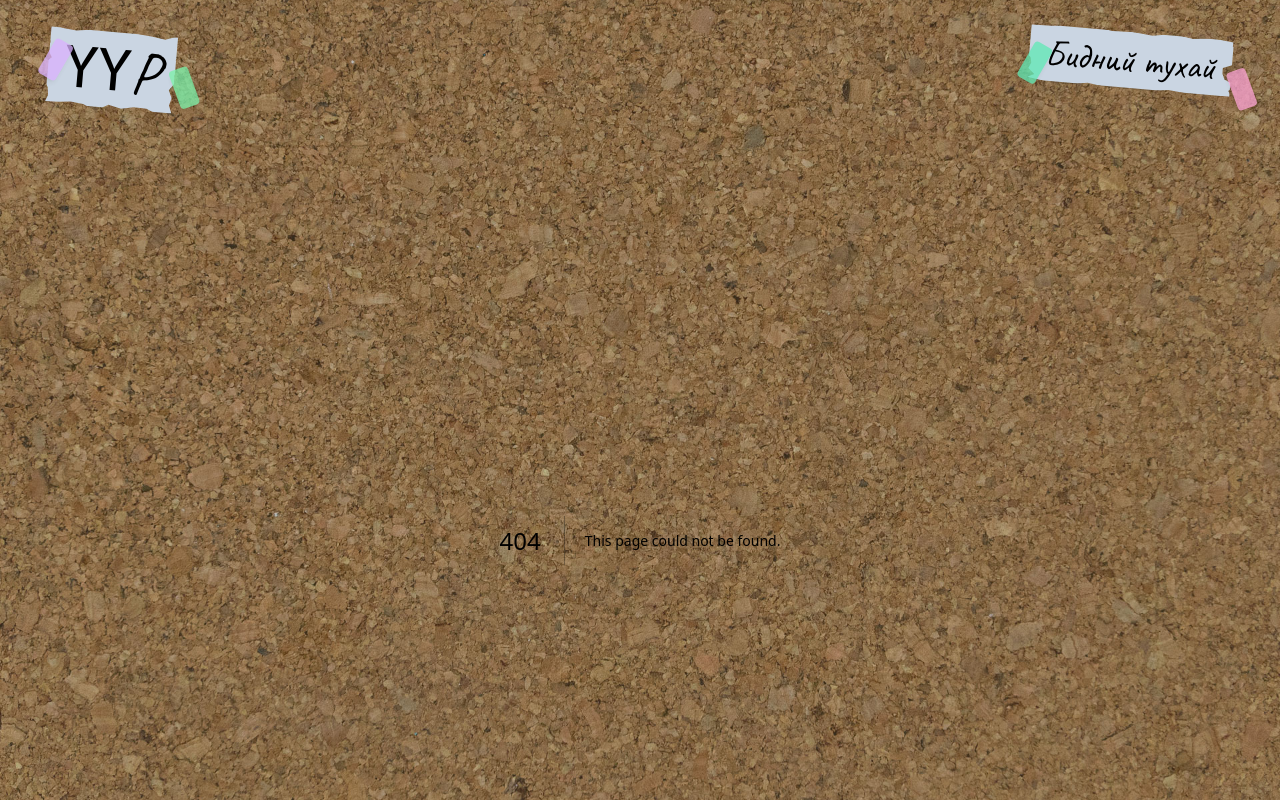
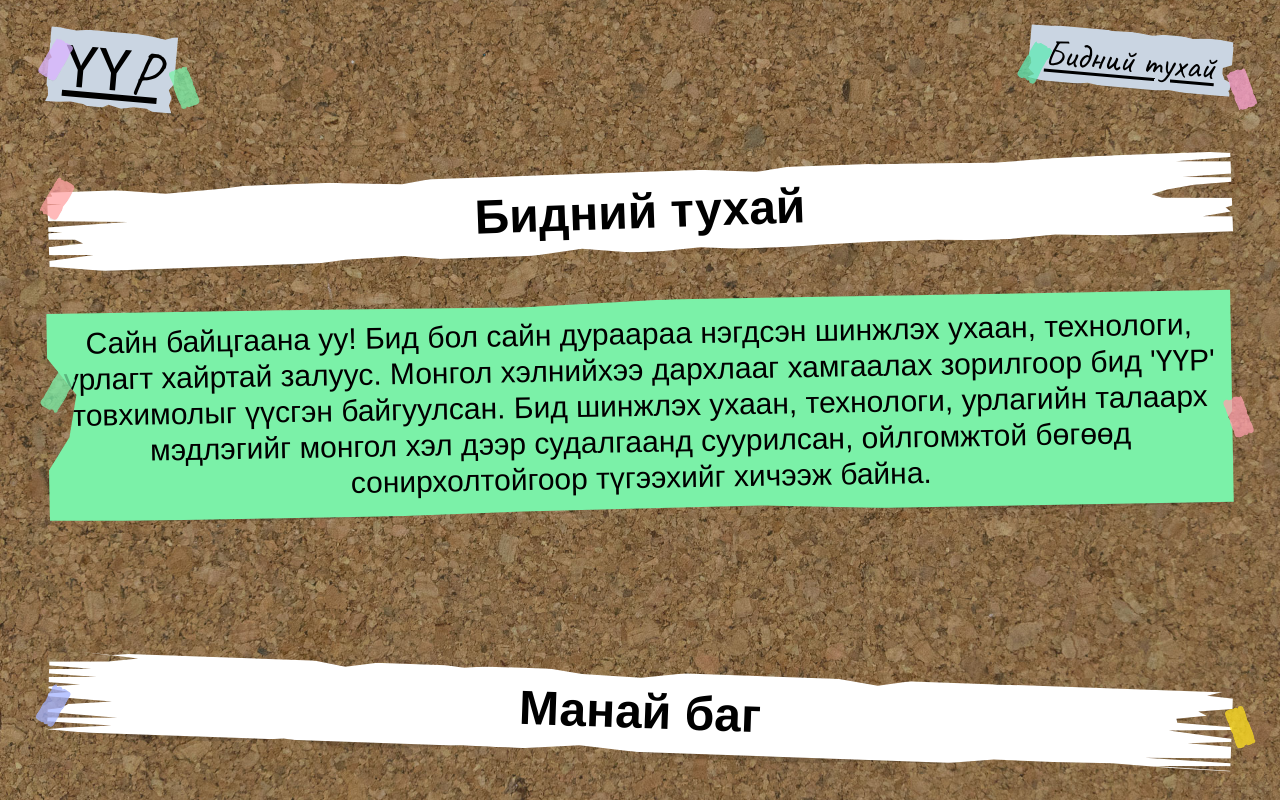
Before and after one commit to egoloprum/uur-board, a Next.js app: page /about in a window 1280 px wide. Before the commit this address had no page. Shown: the top 802 px of the page. Built offline with nearby package versions, Linux system fonts and the light colour scheme; a web font is replaced by a local one.

Commit message:
ui: about page

```diff
--- /dev/null
+++ b/src/app/about/page.tsx
@@ -0,0 +1,72 @@
+import { Stick } from '@/src/shared/components'
+import {
+  colorMap,
+  fontMap,
+  getRandomBorderShape,
+  getRotationDegree,
+  getRotationStyle,
+} from '@/src/shared/utils'
+
+export default function Page({}) {
+  const randomFont = fontMap[Math.floor(Math.random() * fontMap.length)]
+  const randomBgColor = colorMap[Math.floor(Math.random() * colorMap.length)]
+  const rotationDegree = getRotationDegree()
+  const rotationStyle = getRotationStyle(rotationDegree)
+
+  const leftStickRotation = rotationDegree + 25
+  const rightStickRotation = rotationDegree - 25
+
+  return (
+    <main className="min-h-[80vh] relative space-y-12 px-4 py-4 md:px-8 md:py-6 lg:px-12 lg:py-8">
+      <div className="relative">
+        <Stick position="left" rotation={leftStickRotation} />
+        <div
+          className="bg-white h-fit w-full text-center
+            text-black font-bold p-4 text-2xl sm:text-3xl
+            md:text-4xl lg:text-5xl -rotate-2 shadow-xl z-10"
+          style={{
+            ...getRandomBorderShape({ pointsPerSide: 20, variance: 15 }),
+          }}
+        >
+          <h1>Бидний тухай</h1>
+        </div>
+        <Stick position="right" rotation={rightStickRotation} />
+      </div>
+
+      <div className="relative">
+        <Stick position="left" rotation={leftStickRotation} />
+        <div
+          className={`h-fit w-full text-center mb-20 lg:mb-40
+            text-black p-4 text-lg sm:text-xl
+            md:text-2xl lg:text-3xl -rotate-1 shadow-xl z-10 ${randomFont} ${randomBgColor}`}
+          style={{
+            ...getRandomBorderShape({ pointsPerSide: 5, variance: 5 }),
+          }}
+        >
+          <p>
+            Сайн байцгаана уу! Бид бол сайн дураараа нэгдсэн шинжлэх ухаан, технологи, урлагт
+            хайртай залуус. Монгол хэлнийхээ дархлааг хамгаалах зорилгоор бид 'ҮҮР' товхимолыг
+            үүсгэн байгуулсан. Бид шинжлэх ухаан, технологи, урлагийн талаарх мэдлэгийг монгол хэл
+            дээр судалгаанд суурилсан, ойлгомжтой бөгөөд сонирхолтойгоор түгээхийг хичээж байна.
+          </p>
+        </div>
+        <Stick position="right" rotation={rightStickRotation} />
+      </div>
+
+      <div className="relative">
+        <Stick position="left" rotation={leftStickRotation} />
+        <div
+          className="bg-white h-fit w-full text-center
+            text-black font-bold p-4 text-2xl sm:text-3xl
+            md:text-4xl lg:text-5xl rotate-2 shadow-xl z-10"
+          style={{
+            ...getRandomBorderShape({ pointsPerSide: 20, variance: 15 }),
+          }}
+        >
+          <h2>Манай баг</h2>
+        </div>
+        <Stick position="right" rotation={rightStickRotation} />
+      </div>
+    </main>
+  )
+}
--- /dev/null
+++ b/src/app/not-found.tsx
@@ -0,0 +1,13 @@
+import Link from 'next/link'
+
+export default function NotFound() {
+  return (
+    <main className="min-h-[80vh] relative space-y-12 px-4 py-4 md:px-8 md:py-6 lg:px-12 lg:py-8">
+      <div className="bg-white">
+        <h2>Not Found</h2>
+        <p>Could not find requested resource</p>
+        <Link href="/">Return Home</Link>
+      </div>
+    </main>
+  )
+}
--- a/src/shared/components/Stick.tsx
+++ b/src/shared/components/Stick.tsx
@@ -1,4 +1,4 @@
-import { colorMap } from '../utils'
+import { colorMap, getRandomBorderShape } from '../utils'
 
 export const Stick = ({
   position,
@@ -23,6 +23,7 @@ export const Stick = ({
       className={`h-6 w-3 md:h-8 md:w-4 lg:h-10 lg:w-5 absolute z-50 opacity-75 top-1/2 rounded-sm shadow-md ${baseStyle} ${randomBgColor} ${className}`}
       style={{
         ...rotateStyle,
+        ...getRandomBorderShape({ pointsPerSide: 10, variance: 10 }),
         transform: `${rotateStyle.transform || ''} translateY(-${translation}%)`.trim(),
       }}
     />
--- a/src/widgets/footer/Footer.tsx
+++ b/src/widgets/footer/Footer.tsx
@@ -25,7 +25,7 @@ export const Footer = ({}) => {
           <Stick position="left" rotation={leftStickRotation} />
           <Link href="/">
             <nav
-              className={`h-fit w-fit text-black p-4 py-2
+              className={`h-fit w-fit text-black p-4 py-2 underline underline-offset-4
               text-xl sm:text-4xl md:text-5xl lg:text-6xl shadow-2xl ${randomFont} ${randomBgColor}`}
               style={{
                 ...getRandomBorderShape({ pointsPerSide: 10, variance: 10 }),
@@ -42,7 +42,7 @@ export const Footer = ({}) => {
           <Stick position="left" rotation={leftStickRotation} />
           <Link href="https://www.instagram.com/uur.mn" target="_blank">
             <nav
-              className={`h-fit w-fit text-black p-4 py-2
+              className={`h-fit w-fit text-black p-4 py-2 underline underline-offset-4
               text-xl sm:text-2xl md:text-3xl lg:text-4xl shadow-2xl ${randomFont} ${randomBgColor}`}
               style={{
                 ...getRandomBorderShape({ pointsPerSide: 10, variance: 10 }),
@@ -60,8 +60,8 @@ export const Footer = ({}) => {
         <Stick position="left" rotation={leftStickRotation} />
         <div
           className={`h-fit w-full text-center
-      text-black p-4 text-lg sm:text-xl
-      md:text-2xl lg:text-3xl rotate-1 shadow-xl z-10 mb-10 ${randomFont} ${randomBgColor}`}
+          text-black p-4 text-lg sm:text-xl
+            md:text-2xl lg:text-3xl rotate-1 shadow-xl z-10 mb-10 ${randomFont} ${randomBgColor}`}
           style={{
             ...getRandomBorderShape({ pointsPerSide: 5, variance: 5 }),
           }}
--- a/src/widgets/header/Header.tsx
+++ b/src/widgets/header/Header.tsx
@@ -24,7 +24,7 @@ export const Header = ({}) => {
         <Stick position="left" rotation={leftStickRotation} />
         <Link href="/">
           <nav
-            className={`h-fit w-fit text-black p-4 py-2
+            className={`h-fit w-fit text-black p-4 py-2 underline underline-offset-4
               text-xl sm:text-4xl md:text-5xl lg:text-6xl shadow-2xl ${randomFont} ${randomBgColor}`}
             style={{
               ...getRandomBorderShape({ pointsPerSide: 10, variance: 10 }),
@@ -40,7 +40,7 @@ export const Header = ({}) => {
         <Stick position="left" rotation={leftStickRotation} />
         <Link href="/about">
           <nav
-            className={`h-fit w-fit text-black p-4 py-2
+            className={`h-fit w-fit text-black p-4 py-2 underline underline-offset-4
               text-xl sm:text-2xl md:text-3xl lg:text-4xl shadow-2xl ${randomFont} ${randomBgColor}`}
             style={{
               ...getRandomBorderShape({ pointsPerSide: 10, variance: 10 }),
```
